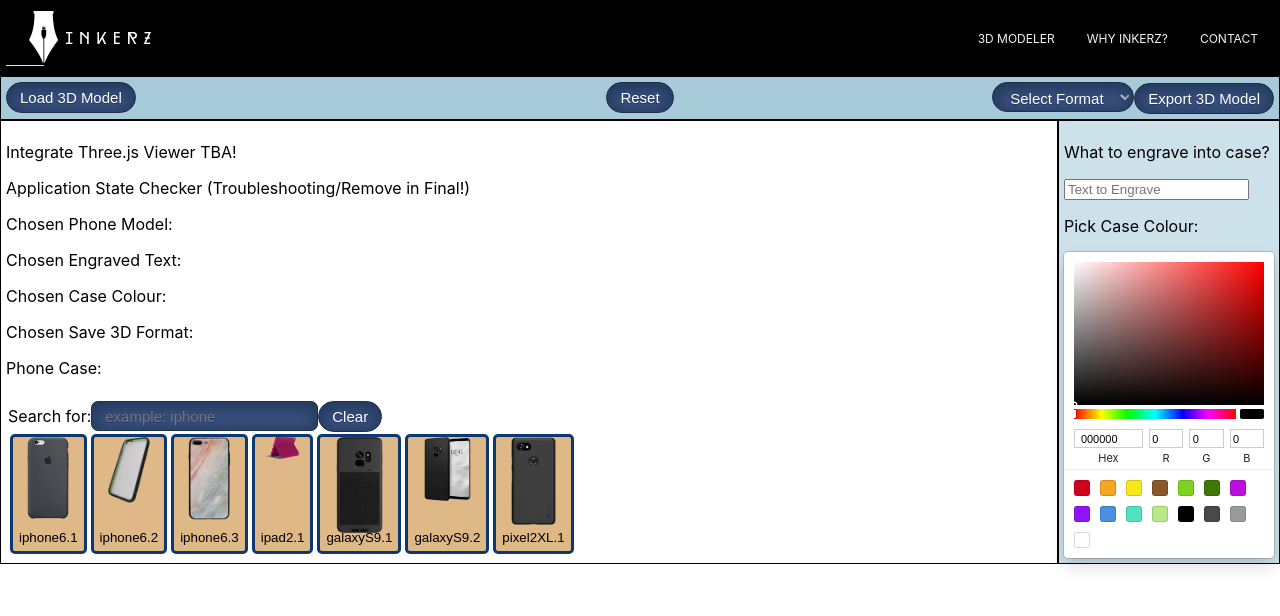
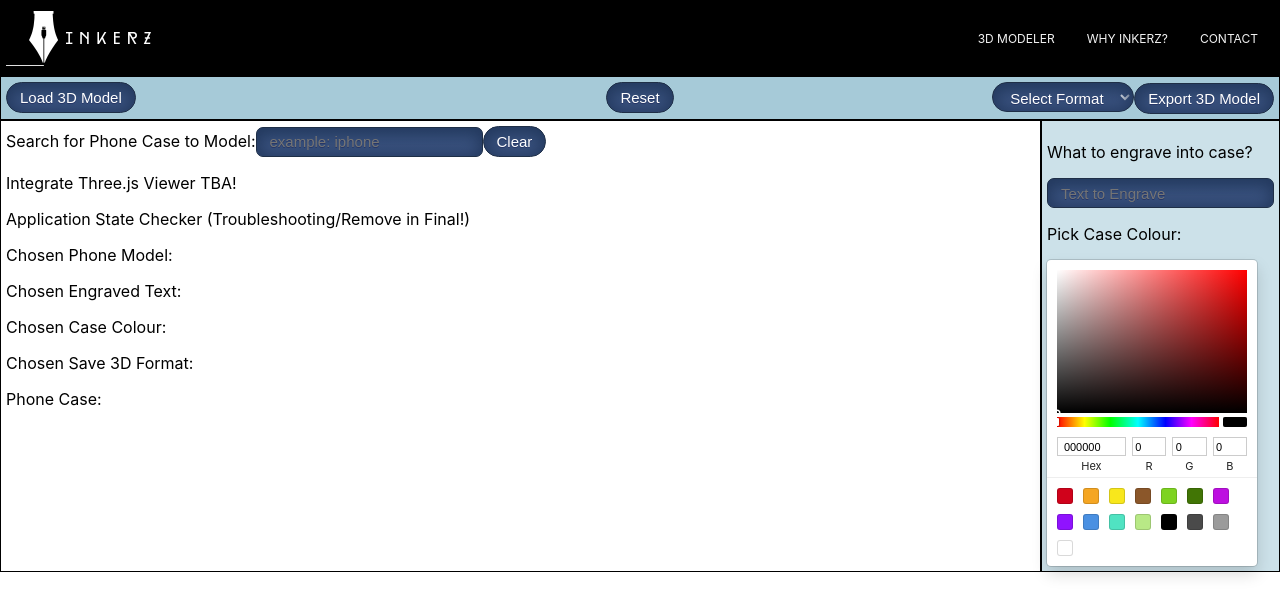
Before and after one commit to Che-Zhu/Inkerz-ReactUI, a React (Create React App) app: page / in a window 1280 px wide. Shown: the top 616 px of the page. Built offline with nearby package versions, Linux system fonts and the light colour scheme.

Commit message:
tweaked CSS, fixed some funky search criteria (hide search)

```diff
--- a/src/App.js
+++ b/src/App.js
@@ -94,7 +94,7 @@ class App extends Component {
   }
 
   updateChosenCase(e) {
-    this.setState({ chosen_phone_case: e.target.value })
+    this.setState({ chosen_phone_case: e })
   }
 
   /* App JSX render section */
@@ -112,18 +112,15 @@ class App extends Component {
           />
         </div>
         <div className="view3d">
-          <Main3DView app_states={this.state} />
-          <div className="models" >
-            {/* <CaseSelection
+          {/* <CaseSelection
               onCaseSelect={this.updateChosenCase}
               app_states={this.state}
             /> */}
-            <CaseSelection2
-              onCaseSelect={this.updateChosenCase}
-              app_states={this.state}
-            />
-
-          </div>
+          <CaseSelection2
+            onCaseSelect={this.updateChosenCase}
+            app_states={this.state}
+          />
+          <Main3DView app_states={this.state} />
         </div>
         <div className="edit-controls">
           {/* <PhoneSelection
--- a/src/components/CaseSelection2.js
+++ b/src/components/CaseSelection2.js
@@ -18,7 +18,8 @@ class CaseSelection2 extends Component {
     componentDidMount() {
         this.setState({
             /* load the caseList with all cases (from parent App) */
-            caseList: this.props.app_states.available_case_models
+            // caseList: this.props.app_states.available_case_models
+            caseList: []
         });
         /* focus on seach button when componenet loaded */
         this.refs.search.focus();
@@ -50,7 +51,8 @@ class CaseSelection2 extends Component {
             else {
                 /* if there is no search term typed, reset to original list of cases */
                 return {
-                    caseList: this.props.app_states.available_case_models
+                    // caseList: this.props.app_states.available_case_models
+                    caseList: []
                 }
             }
         })
@@ -59,7 +61,8 @@ class CaseSelection2 extends Component {
     resetSearch() {
         this.setState({
             searchString: '',
-            caseList: this.props.app_states.available_case_models
+            // caseList: this.props.app_states.available_case_models
+            caseList: []
         })
     }
     /* what getrs shown in the component (render) */
@@ -69,7 +72,7 @@ class CaseSelection2 extends Component {
             <div>
                 {/* search text field */}
                 <div>
-                    Search for:
+                    Search for Phone Case to Model:
                      <input type="text"
                         className="search-3d"
                         value={this.state.searchString}
@@ -86,7 +89,8 @@ class CaseSelection2 extends Component {
                             key={phone_case}
                             style={{ backgroundImage: `url(images/${phone_case}.png)` }}
                             value={phone_case}
-                            onClick={this.props.onCaseSelect}>
+                            // onClick={this.props.onCaseSelect}>
+                            onClick={() => { this.props.onCaseSelect(phone_case); this.resetSearch() }}>
                             <p>{phone_case}</p>
                         </button>
                     ))
--- a/src/components/TextEngraving.js
+++ b/src/components/TextEngraving.js
@@ -9,6 +9,7 @@ function TextEngraving(props) {
                 </label>
                 <input
                     id="text-to-engrave"
+                    className="search-3d"
                     onChange={props.onEngraveTextChange}
                     value={props.engraved} placeholder="Text to Engrave"
                 />
--- a/src/index.css
+++ b/src/index.css
@@ -108,28 +108,8 @@ body {
 }
 
 .view3d {
-  display: grid;
-  align-content: space-between;
-  grid-template-rows: 1fr, 1fr;
-  grid-template-areas:
-    "object3d"
-    "models";
   grid-column: 1/3;
   grid-area: view3d;
-}
-
-.object3d {
-  grid-column: 1/3;
-  color: rgb(1, 243, 142);
-  grid-area: object3d;
-}
-
-.models {
-  display: grid;
-  grid-column: 1/3;
-  padding: 2px;
-  /* grid-template-columns: repeat(auto-fill, minmax(50px, 1fr)); */
-  grid-area: models;
 }
 
 .edit-controls {
```
